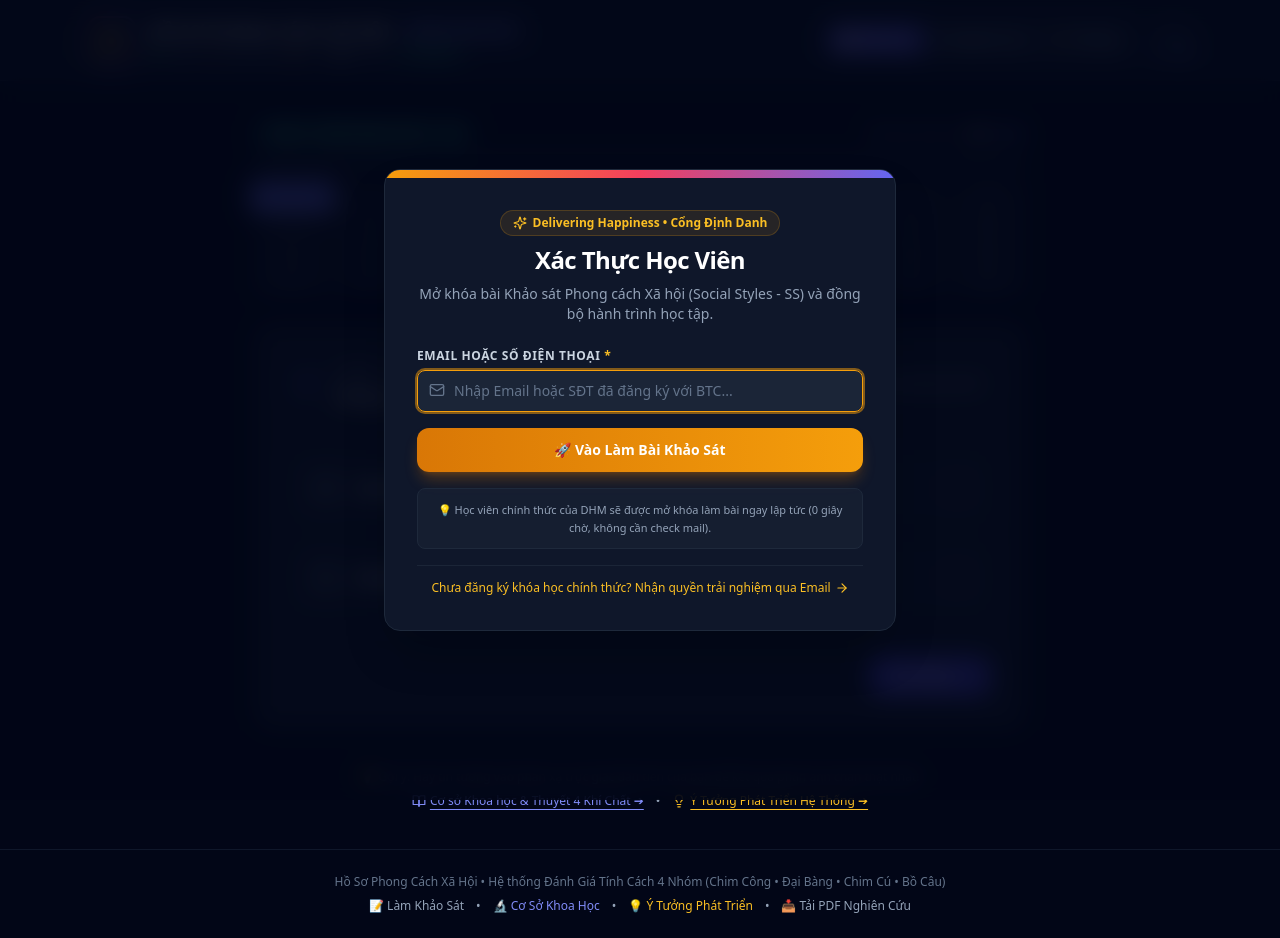
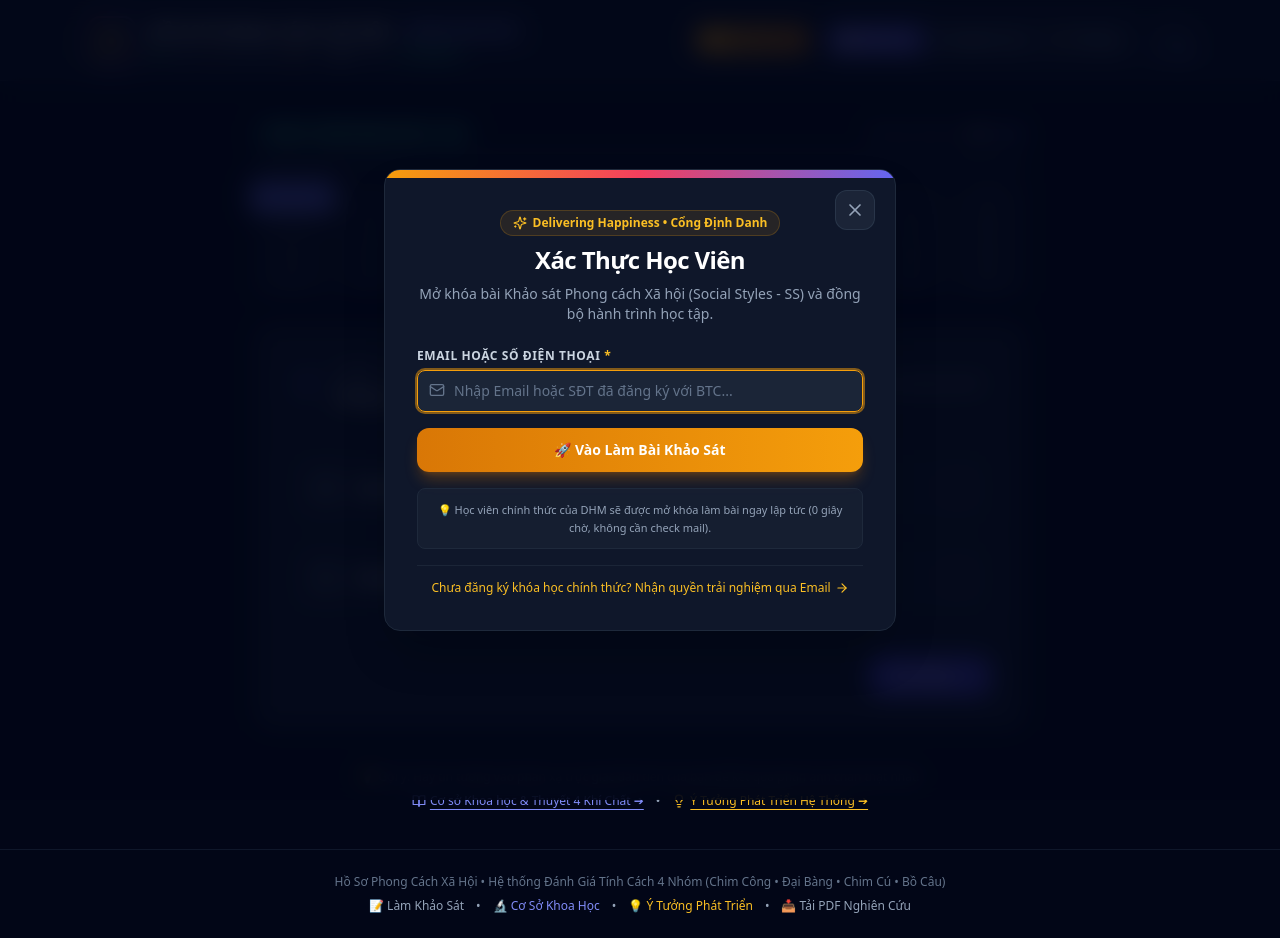
Before and after one commit to vuhoang2708/khao-sat-tinh-cach, a React (Vite) app: page / in a window 1280 px wide. Built offline with nearby package versions, Linux system fonts and the light colour scheme; no server answers.

Commit message:
fix(auth): add modal close button, header login, and guest preview across views

```diff
--- a/src/App.tsx
+++ b/src/App.tsx
@@ -110,6 +110,10 @@ export const App: React.FC = () => {
   };
 
   const handleSelectOption = (questionId: number, style: SocialStyle) => {
+    if (!getStoredAuth()) {
+      setIsAuthGateOpen(true);
+      return;
+    }
     const nextAnswers = { ...answersMap, [questionId]: style };
     setAnswersMap(nextAnswers);
 
@@ -134,6 +138,10 @@ export const App: React.FC = () => {
   };
 
   const handleSubmit = async () => {
+    if (!getStoredAuth()) {
+      setIsAuthGateOpen(true);
+      return;
+    }
     const profile: UserProfile = userProfile || {
       fullName: 'Khách Ẩn Danh',
       email: '',
@@ -225,6 +233,7 @@ export const App: React.FC = () => {
         mode={currentMode}
         currentView={currentView}
         onNavigateView={handleNavigateView}
+        onOpenAuth={() => setIsAuthGateOpen(true)}
       />
 
       {/* Main Content Area */}
@@ -306,8 +315,9 @@ export const App: React.FC = () => {
 
       {/* Auth Gate Dialog */}
       <AuthGateModal
-        isOpen={isAuthGateOpen && currentView === 'survey'}
+        isOpen={isAuthGateOpen}
         onVerified={handleAuthVerified}
+        onClose={() => setIsAuthGateOpen(false)}
       />
 
       {/* Footer with Navigation Links */}
--- a/src/components/AuthGateModal.tsx
+++ b/src/components/AuthGateModal.tsx
@@ -8,14 +8,15 @@ import {
   loadAuthorizedRoster,
   findLearnerInRoster
 } from '../utils/auth';
-import { Sparkles, Mail, User, Phone, CheckCircle2, AlertCircle, Loader2, ArrowLeft, ArrowRight } from 'lucide-react';
+import { Sparkles, Mail, User, Phone, CheckCircle2, AlertCircle, Loader2, ArrowLeft, ArrowRight, X } from 'lucide-react';
 
 interface AuthGateModalProps {
   isOpen: boolean;
   onVerified: (auth: UserAuth) => void;
+  onClose?: () => void;
 }
 
-export const AuthGateModal: React.FC<AuthGateModalProps> = ({ isOpen, onVerified }) => {
+export const AuthGateModal: React.FC<AuthGateModalProps> = ({ isOpen, onVerified, onClose }) => {
   const [uiState, setUiState] = useState<'roster' | 'trial' | 'waiting' | 'verifying' | 'success'>('roster');
 
   // Roster Stage
@@ -101,6 +102,17 @@ export const AuthGateModal: React.FC<AuthGateModalProps> = ({ isOpen, onVerified
     }
     return () => clearInterval(timer);
   }, [uiState, countdown]);
+
+  // 4. Lắng nghe phím Escape để đóng modal khi ở chế độ xem trước
+  useEffect(() => {
+    const handleKeyDown = (e: KeyboardEvent) => {
+      if (e.key === 'Escape' && isOpen && onClose) {
+        onClose();
+      }
+    };
+    window.addEventListener('keydown', handleKeyDown);
+    return () => window.removeEventListener('keydown', handleKeyDown);
+  }, [isOpen, onClose]);
 
   if (!isOpen) return null;
 
@@ -189,8 +201,26 @@ export const AuthGateModal: React.FC<AuthGateModalProps> = ({ isOpen, onVerified
   };
 
   return (
-    <div className="fixed inset-0 z-50 flex items-center justify-center p-4 bg-slate-950/85 backdrop-blur-md animate-fadeIn">
+    <div
+      className="fixed inset-0 z-50 flex items-center justify-center p-4 bg-slate-950/85 backdrop-blur-md animate-fadeIn"
+      onClick={(e) => {
+        if (e.target === e.currentTarget && onClose) {
+          onClose();
+        }
+      }}
+    >
       <div className="relative w-full max-w-lg bg-slate-900 border border-slate-800 rounded-2xl shadow-2xl overflow-hidden">
+        {onClose && (
+          <button
+            type="button"
+            onClick={onClose}
+            className="absolute top-4 right-4 sm:top-5 sm:right-5 w-9 h-9 sm:w-10 sm:h-10 rounded-xl bg-slate-800/80 hover:bg-rose-500/20 text-slate-400 hover:text-rose-400 border border-slate-700/60 hover:border-rose-500/40 text-lg font-bold flex items-center justify-center transition-all cursor-pointer z-20"
+            title="Đóng cửa sổ (Xem trước bài khảo sát)"
+            aria-label="Đóng cửa sổ"
+          >
+            <X className="w-5 h-5" />
+          </button>
+        )}
         {/* Top decorative gradient bar */}
         <div className="h-2 bg-gradient-to-r from-amber-500 via-rose-500 to-indigo-500" />
 
--- a/src/components/Header.tsx
+++ b/src/components/Header.tsx
@@ -11,6 +11,7 @@ interface HeaderProps {
   mode?: AssessmentMode;
   currentView?: 'survey' | 'research' | 'roadmap';
   onNavigateView?: (view: 'survey' | 'research' | 'roadmap') => void;
+  onOpenAuth?: () => void;
 }
 
 export const Header: React.FC<HeaderProps> = ({
@@ -21,7 +22,8 @@ export const Header: React.FC<HeaderProps> = ({
   userName,
   mode = 'local_anonymous',
   currentView = 'survey',
-  onNavigateView
+  onNavigateView,
+  onOpenAuth
 }) => {
   return (
     <header className="sticky top-0 z-40 bg-slate-900/85 backdrop-blur-md border-b border-slate-800 transition-all">
@@ -63,6 +65,17 @@ export const Header: React.FC<HeaderProps> = ({
         </div>
 
         <div className="flex items-center gap-2 sm:gap-4">
+          {(!userName || userName === 'Khách Ẩn Danh') && onOpenAuth && (
+            <button
+              onClick={onOpenAuth}
+              className="px-3 py-1.5 rounded-lg bg-gradient-to-r from-amber-500 to-amber-600 hover:brightness-110 active:scale-95 text-slate-950 text-xs font-bold transition-all shadow-md flex items-center gap-1.5 cursor-pointer"
+              title="Đăng nhập tài khoản học viên"
+            >
+              <span>🔑</span>
+              <span>Đăng Nhập</span>
+            </button>
+          )}
+
           {/* Navigation link between Survey, Research and Roadmap */}
           {onNavigateView && (
             <div className="flex items-center p-1 bg-slate-800/80 rounded-xl border border-slate-700/60 text-xs">
```
